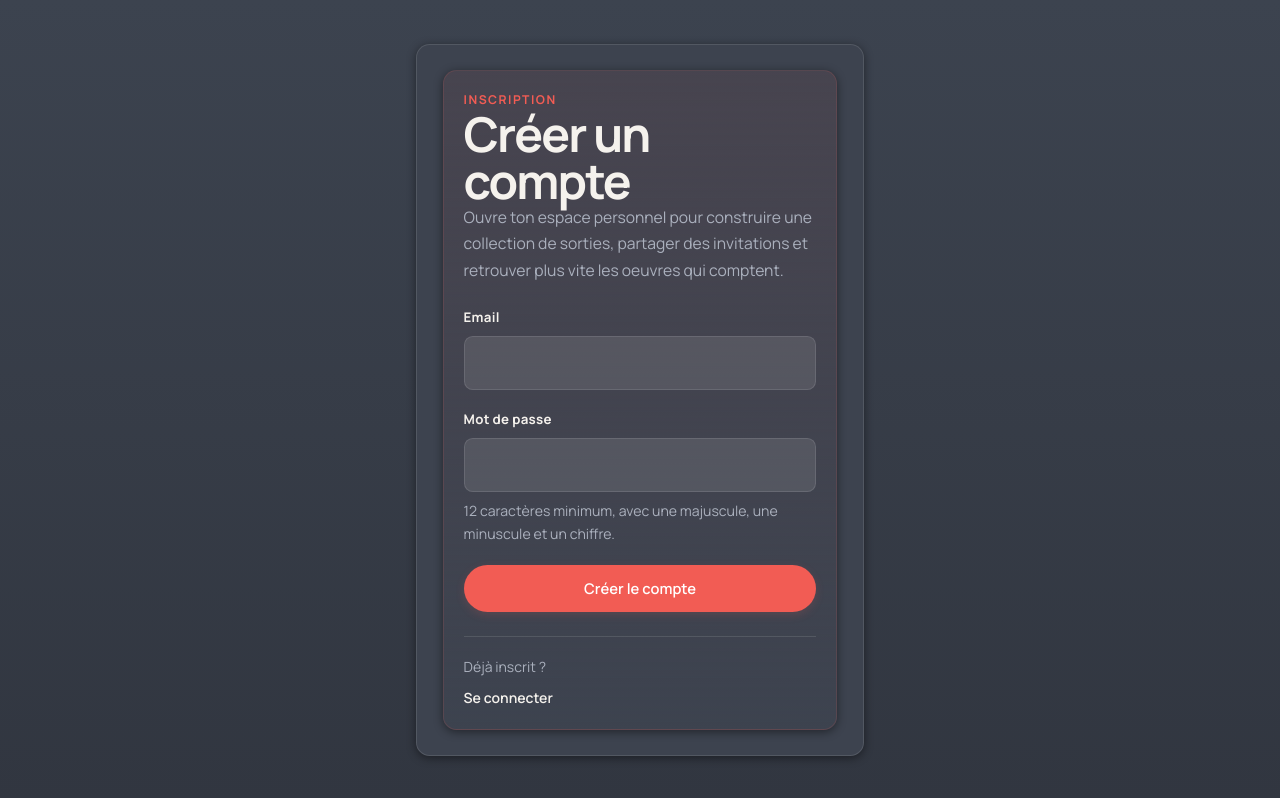
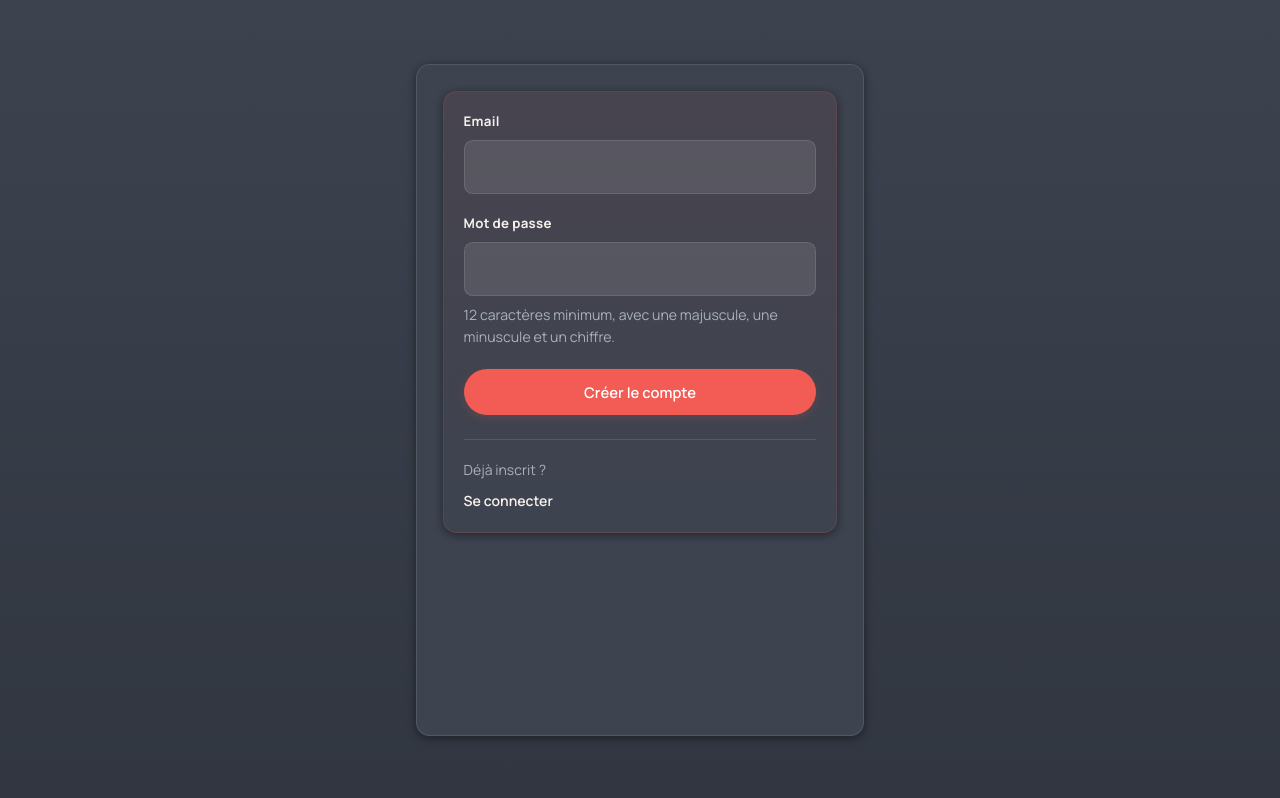
Before and after one commit to PaulPignal/pp_app, a Next.js app in the folder app/: page /signup in a window 1280 px wide. Built offline with nearby package versions, Linux system fonts and the light colour scheme.

Commit message:
feat(auth): retirer le bloc d'en-tête sur connexion et inscription (#71)
Eyebrow + titre + paragraphe descriptif supprimés (h1 conservé en sr-only) :
le formulaire parle de lui-même (libellés + bouton).

```diff
--- a/app/src/app/(auth)/signin/page.tsx
+++ b/app/src/app/(auth)/signin/page.tsx
@@ -41,14 +41,7 @@ function SignInInner() {
   return (
     <div className="flex h-full items-center">
       <SurfaceCard tone="accent" className="mx-auto w-full max-w-xl space-y-6 p-6 sm:p-8">
-        <div className="space-y-3">
-          <p className="page-eyebrow">Connexion</p>
-          <h1 className="page-title text-[clamp(1.9rem,4vw,2.7rem)]">Se connecter</h1>
-          <p className="page-description">
-            Retrouve ta pile de découvertes, tes likes et tes amis dans une interface plus calme et lisible.
-          </p>
-        </div>
-
+        <h1 className="sr-only">Se connecter</h1>
         <form onSubmit={onSubmit} className="space-y-5">
           <div className="space-y-2">
             <label className="label">Email</label>
--- a/app/src/app/(auth)/signup/page.tsx
+++ b/app/src/app/(auth)/signup/page.tsx
@@ -65,15 +65,7 @@ export default function SignUpPage() {
   return (
     <div className="flex h-full items-center">
       <SurfaceCard tone="accent" className="mx-auto w-full max-w-xl space-y-6 p-6 sm:p-8">
-        <div className="space-y-3">
-          <p className="page-eyebrow">Inscription</p>
-          <h1 className="page-title text-[clamp(1.9rem,4vw,2.7rem)]">Créer un compte</h1>
-          <p className="page-description">
-            Ouvre ton espace personnel pour construire une collection de sorties, partager des invitations et retrouver
-            plus vite les oeuvres qui comptent.
-          </p>
-        </div>
-
+        <h1 className="sr-only">Créer un compte</h1>
         <form onSubmit={onSubmit} className="space-y-5">
           <div className="space-y-2">
             <label className="label" htmlFor="signup-email">
```
